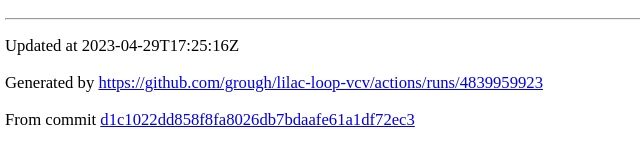
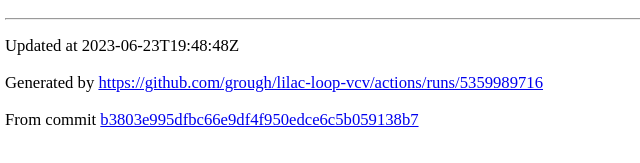
Before and after one commit to grough/lilac-loop-vcv, a plain HTML site: page latest/index.html in a window 1280 px wide. Shown: the part 219-382 px from the top of the page, 3-643 px from the left. Drawn offline with Linux system fonts and the light colour scheme.

Commit message:
Update "latest" page to b3803e9

```diff
--- a/latest/index.html
+++ b/latest/index.html
@@ -22,7 +22,7 @@
 </ul>
 <hr />
 <small>
-	<p>Updated at 2023-04-29T17:25:16Z</p>
-	<p>Generated by <a href="https://github.com/grough/lilac-loop-vcv/actions/runs/4839959923">https://github.com/grough/lilac-loop-vcv/actions/runs/4839959923</a></p>
-	<p>From commit <a href="https://github.com/grough/lilac-loop-vcv/commit/d1c1022dd858f8fa8026db7bdaafe61a1df72ec3">d1c1022dd858f8fa8026db7bdaafe61a1df72ec3</a></p>
+	<p>Updated at 2023-06-23T19:48:48Z</p>
+	<p>Generated by <a href="https://github.com/grough/lilac-loop-vcv/actions/runs/5359989716">https://github.com/grough/lilac-loop-vcv/actions/runs/5359989716</a></p>
+	<p>From commit <a href="https://github.com/grough/lilac-loop-vcv/commit/b3803e995dfbc66e9df4f950edce6c5b059138b7">b3803e995dfbc66e9df4f950edce6c5b059138b7</a></p>
 </small>
```
Also changed, not shown: 4 other files.
